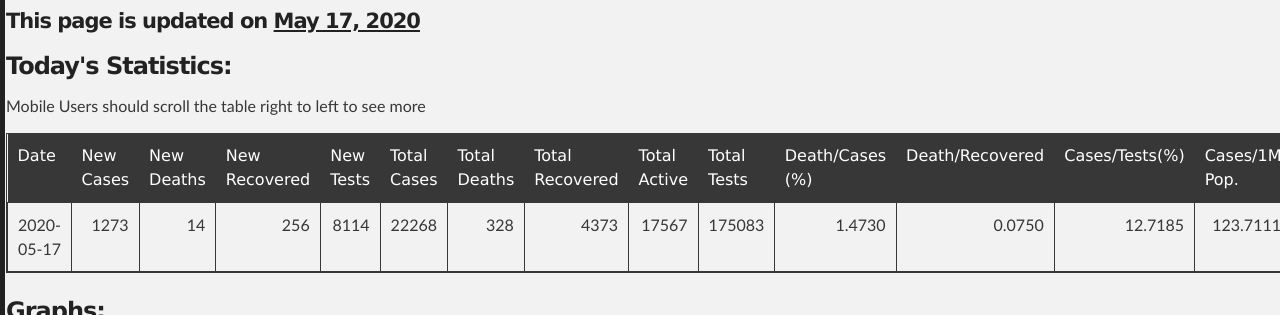
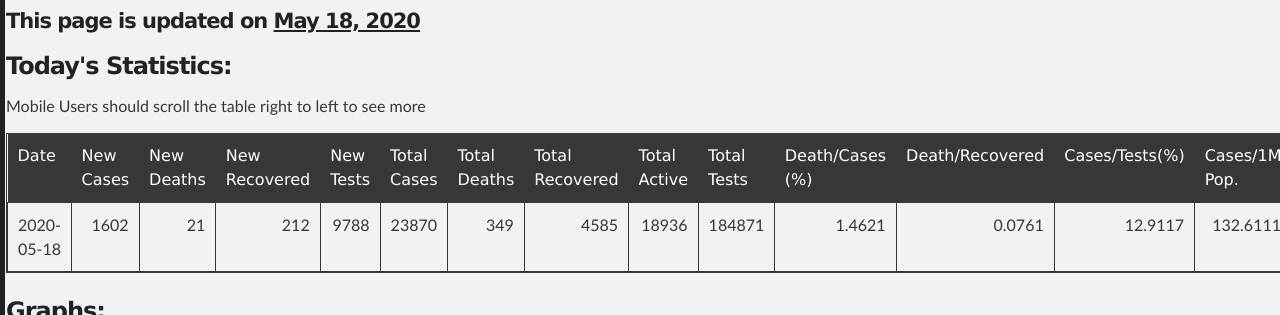
Before and after one commit to promitbasak/covid19bd, a Jekyll site: the page index.html, which Jekyll copies as it is, in a window 1280 px wide and 900 px high, cut to the strip 322-637 px from the top of the window. Built offline with Jekyll 4.4.1, drawn with Linux system fonts in a browser that asks for light colours; some of the changed text lies outside the part shown.

Commit message:
Update index.html

```diff
--- a/index.html
+++ b/index.html
@@ -45,7 +45,7 @@
         <h2 id="covid-19-in-bangladesh">Covid-19 in Bangladesh</h2>
 
 
-    <h4 id="this-page-is-updated-on-may-17-2020">This page is updated on <strong><u>May 17, 2020</u></strong></h4>
+    <h4 id="this-page-is-updated-on-may-18-2020">This page is updated on <strong><u>May 18, 2020</u></strong></h4>
     <h3> Today's Statistics:</h3>
         <p> Mobile Users should scroll the table right to left to see more</p>
     <table class="table table-bordered table-hover table-condensed">
@@ -66,37 +66,37 @@
 <th title="Field #15">Deaths/1M Pop.</th>
 </tr></thead>
 <tbody><tr>
-<td>2020-05-17</td>
-<td align="right">1273</td>
-<td align="right">14</td>
-<td align="right">256</td>
-<td align="right">8114</td>
-<td align="right">22268</td>
-<td align="right">328</td>
-<td align="right">4373</td>
-<td align="right">17567</td>
-<td align="right">175083</td>
-<td align="right">1.4730</td>
-<td align="right">0.0750</td>
-<td align="right">12.7185</td>
-<td align="right">123.7111</td>
-<td align="right">1.8222</td>
-</tr>
-  </table>
+<td>2020-05-18</td>
+<td align="right">1602</td>
+<td align="right">21</td>
+<td align="right">212</td>
+<td align="right">9788</td>
+<td align="right">23870</td>
+<td align="right">349</td>
+<td align="right">4585</td>
+<td align="right">18936</td>
+<td align="right">184871</td>
+<td align="right">1.4621</td>
+<td align="right">0.0761</td>
+<td align="right">12.9117</td>
+<td align="right">132.6111</td>
+<td align="right">1.9389</td>
+</tr>
+</table>
 
         <h3>Graphs:</h3>
         <div class="photo-album">
       <div>
-        <img src="https://raw.githubusercontent.com/promitbasak/Covid-19_bd_extended/master/assests/2020-05-17/Figure_1.png">
+        <img src="https://raw.githubusercontent.com/promitbasak/Covid-19_bd_extended/master/assests/2020-05-18/Figure_1.png">
         <h5>Overall Condition</h5>
       </div>
 
       <div>
-        <img src="https://raw.githubusercontent.com/promitbasak/Covid-19_bd_extended/master/assests/2020-05-17/Figure_2.png">
+        <img src="https://raw.githubusercontent.com/promitbasak/Covid-19_bd_extended/master/assests/2020-05-18/Figure_2.png">
         <h5>Total Cases</h5>
       </div>
       <div>
-        <img src="https://raw.githubusercontent.com/promitbasak/Covid-19_bd_extended/master/assests/2020-05-17/Figure_8.png">
+        <img src="https://raw.githubusercontent.com/promitbasak/Covid-19_bd_extended/master/assests/2020-05-18/Figure_8.png">
         <h5>Total Deaths</h5>
       </div>
       <div>
@@ -104,11 +104,11 @@
         <h5>District-wise Corona Map</h5>
       </div>
       <div>
-        <img src="https://raw.githubusercontent.com/promitbasak/Covid-19_bd_extended/master/assests/2020-05-17/Figure_20.png">
+        <img src="https://raw.githubusercontent.com/promitbasak/Covid-19_bd_extended/master/assests/2020-05-18/Figure_20.png">
         <h5>BD vs USA: Cases</h5>
       </div>
       <div>
-        <img src="https://raw.githubusercontent.com/promitbasak/Covid-19_bd_extended/master/assests/2020-05-17/Figure_21.png">
+        <img src="https://raw.githubusercontent.com/promitbasak/Covid-19_bd_extended/master/assests/2020-05-18/Figure_21.png">
         <h5>BD vs USA: Deaths</h5>
       </div>
     </div>
@@ -1739,6 +1739,23 @@
 <td align="right">123.7111</td>
 <td align="right">1.8222</td>
 </tr>
+<tr>
+<td>2020-05-18</td>
+<td align="right">1602</td>
+<td align="right">21</td>
+<td align="right">212</td>
+<td align="right">9788</td>
+<td align="right">23870</td>
+<td align="right">349</td>
+<td align="right">4585</td>
+<td align="right">18936</td>
+<td align="right">184871</td>
+<td align="right">1.4621</td>
+<td align="right">0.0761</td>
+<td align="right">12.9117</td>
+<td align="right">132.6111</td>
+<td align="right">1.9389</td>
+</tr>
 </tbody></table>
         <p></p>
         <p> Data Sources: Self created dataset which can be found at <a href="https://github.com/promitbasak/Covid-19_bd_extended">this repository</a>. This dataset uses govt issued press releases from <a href="https://corona.gov.bd/press-release">Here</a>, <a href="https://iedcr.gov.bd/">Here</a> and <a href="https://iedcr.gov.bd/website/index.php/component/content/article/11-others/227-pressrelease">Here</a>.</p>
```
